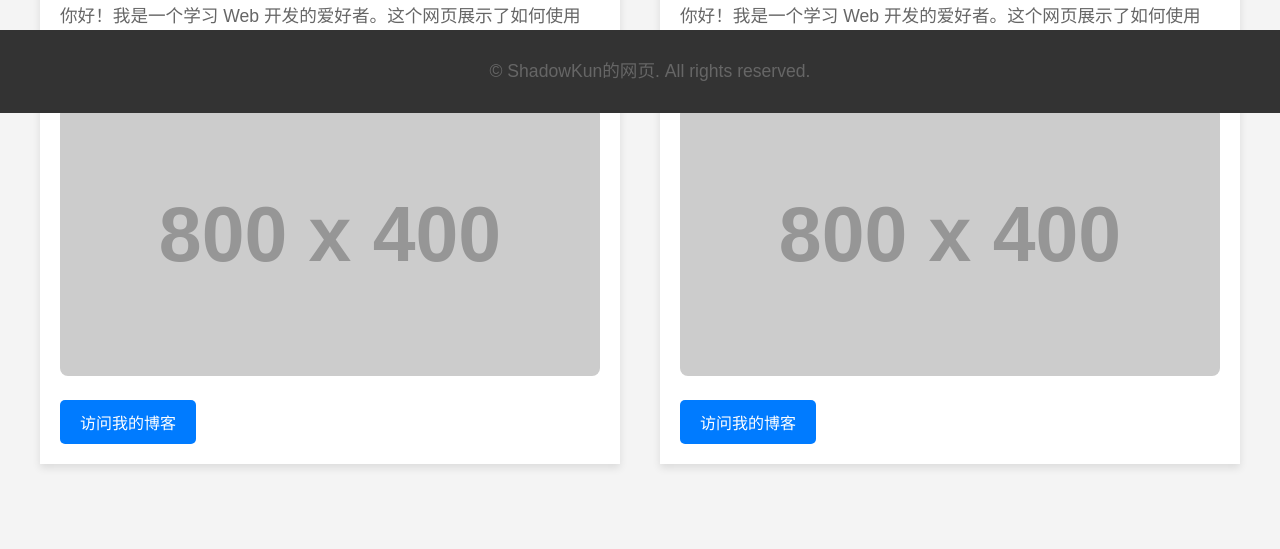
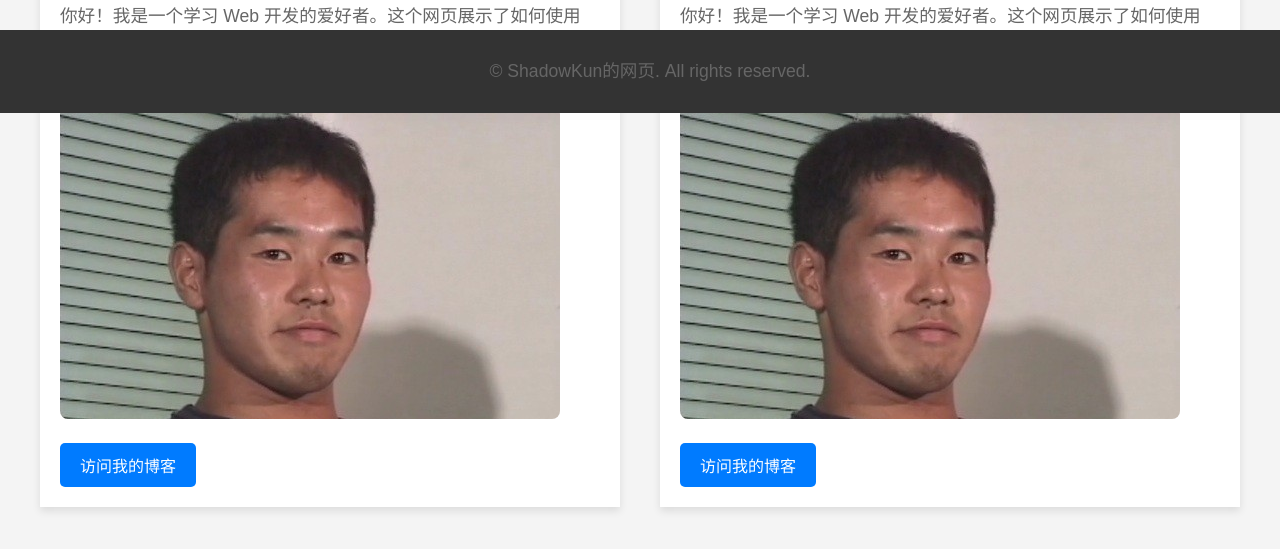
Before and after one commit to Frank-zhang-98/Frank-zhang-98.github.io, a plain HTML site: page index.html in a window 1280 px wide. Shown: the part 687-1236 px from the top of the page. Drawn offline with Linux system fonts and the light colour scheme; placeholder pictures from the web are drawn by us.

Commit message:
更新 index.html

```diff
--- a/index.html
+++ b/index.html
@@ -144,7 +144,7 @@
             <des>接下来我会展示一些功能，如插入图片和创建按钮。</des>
 
             <!-- 图片展示 -->
-            <img src="https://via.placeholder.com/800x400" alt="示例图片">
+            <img src="/images/homo.png" alt="示例图片">
 
             <!-- 按钮链接 -->
             <a href="https://www.example.com" class="button">访问我的博客</a>
@@ -156,7 +156,7 @@
             <des>接下来我会展示一些功能，如插入图片和创建按钮。</des>
 
             <!-- 图片展示 -->
-            <img src="https://via.placeholder.com/800x400" alt="示例图片">
+            <img src="/images/homo.png" alt="示例图片">
 
             <!-- 按钮链接 -->
             <a href="https://www.example.com" class="button">访问我的博客</a>
```
